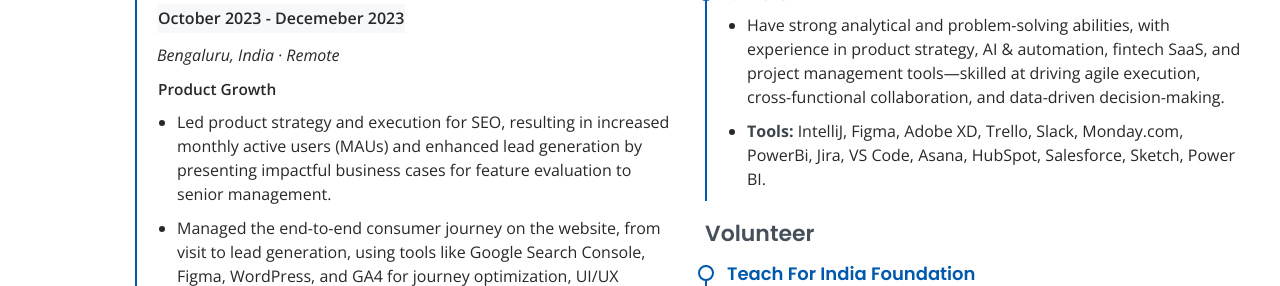
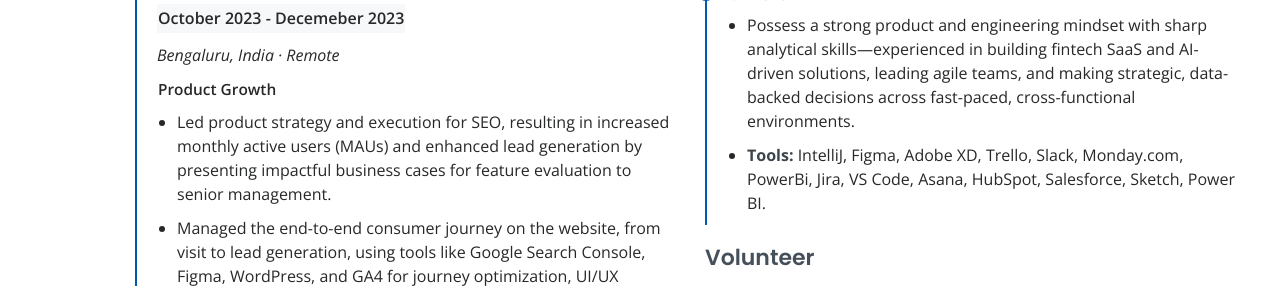
Before and after one commit to GauravM7890/Portfolio, a plain HTML site: page index.html in a window 1280 px wide. Shown: the part 4668-4954 px from the top of the page. Drawn offline with nearby package versions, Linux system fonts and the light colour scheme; files whose address does not match are found by name.

Commit message:
Update index.html

```diff
--- a/index.html
+++ b/index.html
@@ -485,7 +485,7 @@
                 <h4>Others</h4>
                 <ul>
                   <!-- <li>Fluent in English, Bengali, Hindi.</li> -->
-                  <li>Have strong analytical and problem-solving abilities, with experience in product strategy, AI & automation, fintech SaaS, and project management tools—skilled at driving agile execution, cross-functional collaboration, and data-driven decision-making.</li>
+                  <li>Possess a strong product and engineering mindset with sharp analytical skills—experienced in building fintech SaaS and AI-driven solutions, leading agile teams, and making strategic, data-backed decisions across fast-paced, cross-functional environments.</li>
                   <li><b>Tools:</b> IntelliJ, Figma, Adobe XD, Trello, Slack, Monday.com, PowerBi, Jira, VS Code, Asana, HubSpot, Salesforce, Sketch, Power BI.</li>
                 </ul>
               </div>
```
